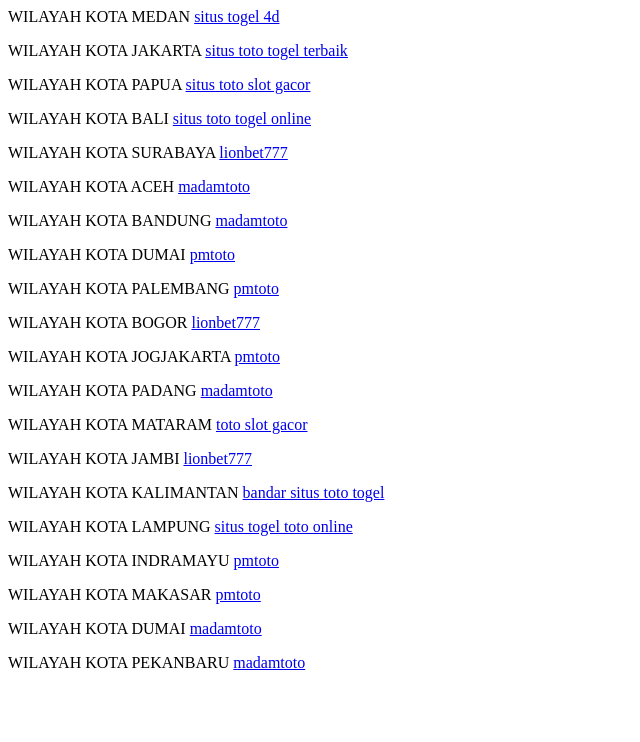
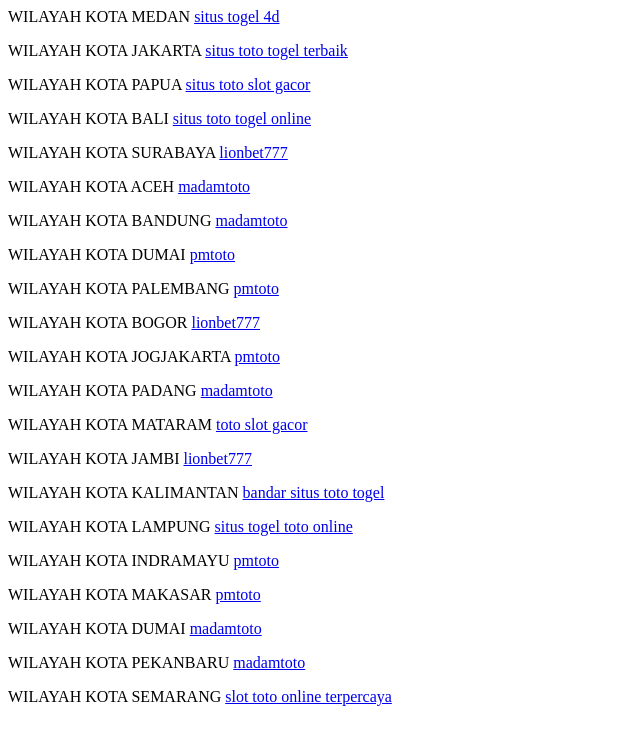
Before and after one commit to legalsarah48/askos, a plain HTML site: page index.html in a window 1280 px wide. Shown: the whole page, without its empty margins (0-640 px from the left). Drawn offline with Linux system fonts and the light colour scheme.

Commit message:
Update index.html

```diff
--- a/index.html
+++ b/index.html
@@ -23,5 +23,6 @@
         <p>WILAYAH KOTA MAKASAR <a href='https://139.180.141.1/'>pmtoto</a></p>
         <p>WILAYAH KOTA DUMAI <a href='https://139.180.210.81/'>madamtoto</a></p>
         <p>WILAYAH KOTA PEKANBARU <a href='https://139.180.213.79/'>madamtoto</a></p>
+        <p>WILAYAH KOTA SEMARANG <a href='https://inspec-tools.mitre.org/'>slot toto online terpercaya</a></p>
     </body>
     </html>
```
